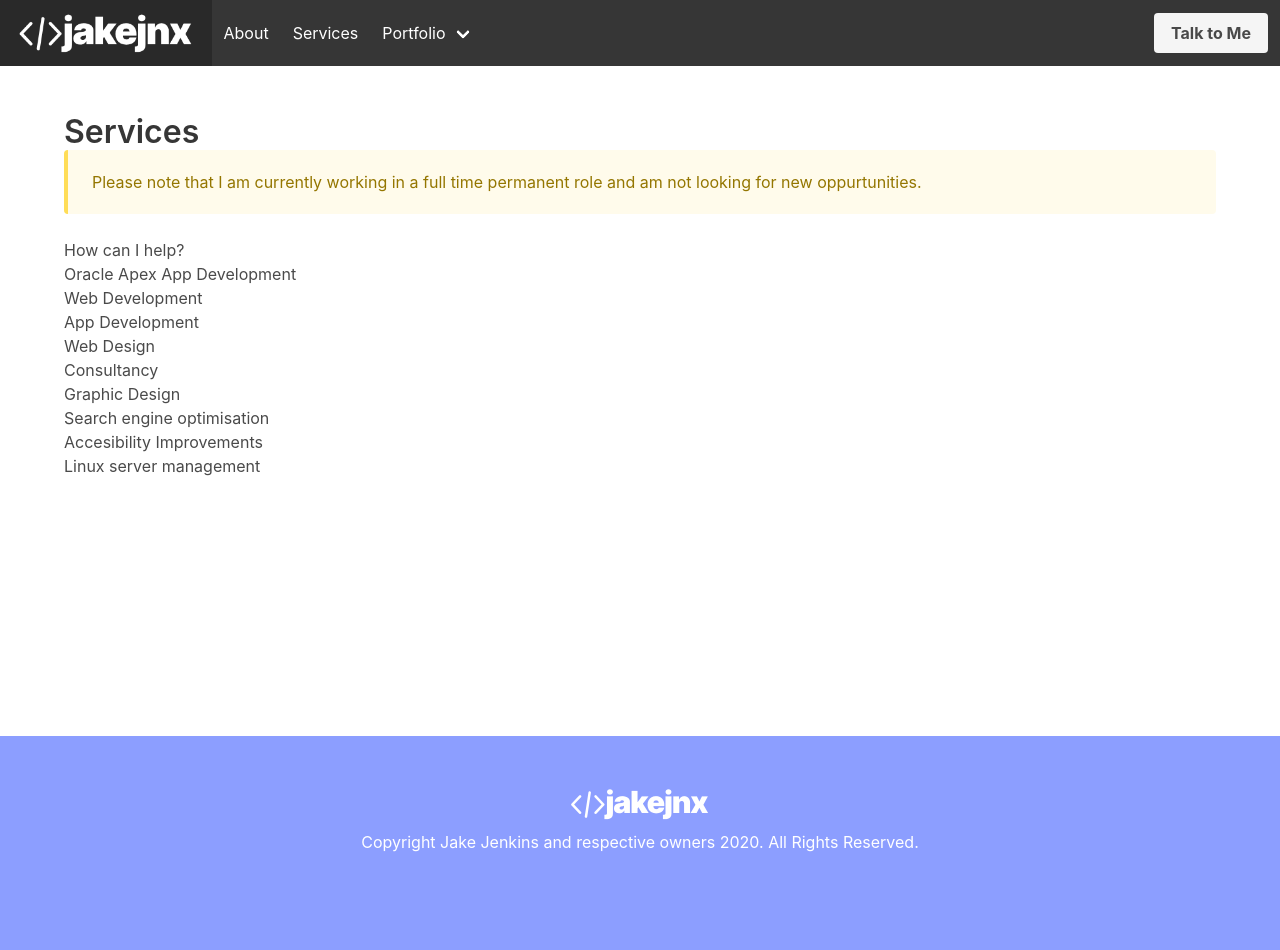
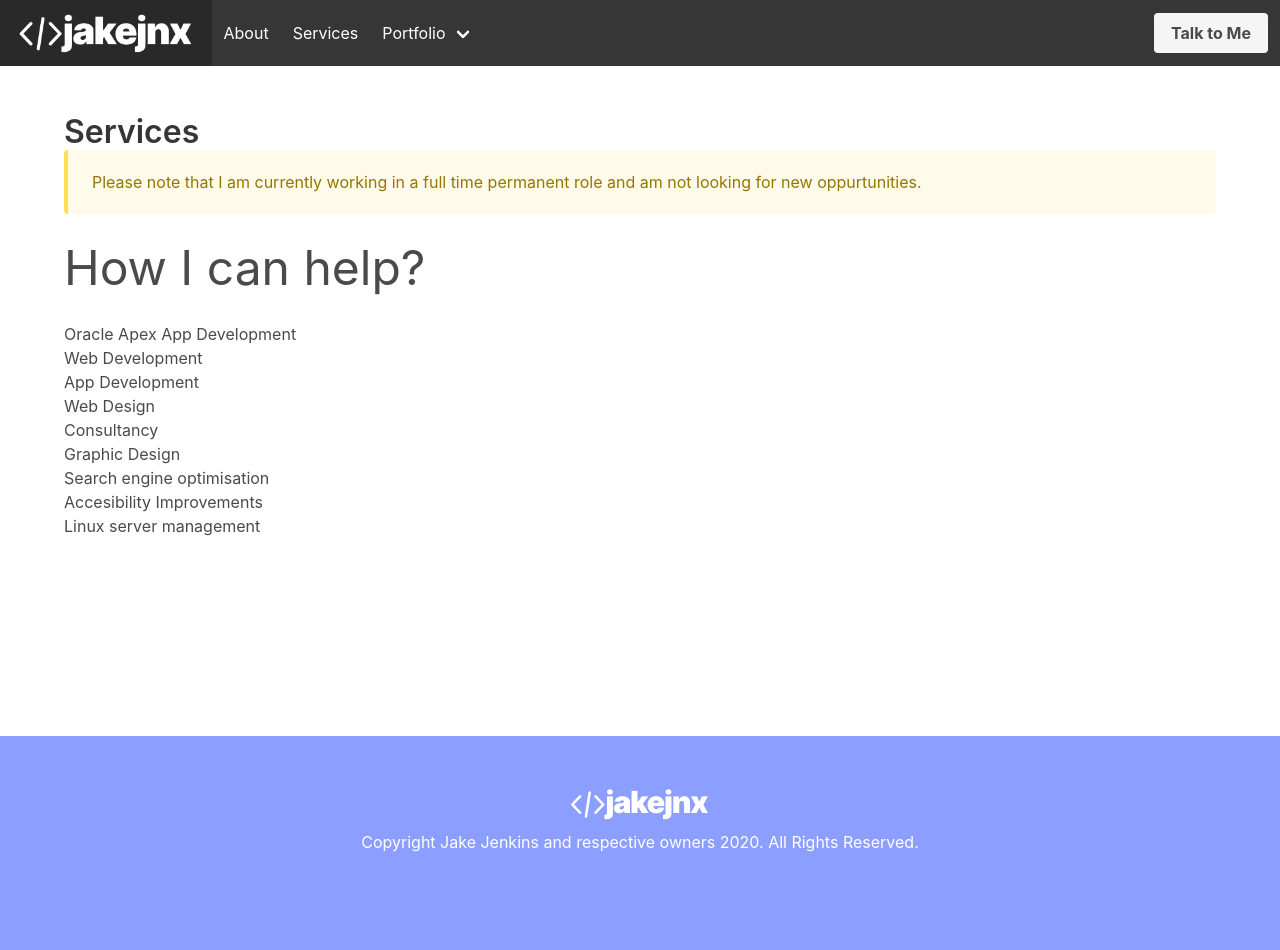
Before and after one commit to jake-jenkins/jjnx-bulma, a Jekyll site: the page built from services.md, in a window 1280 px wide. Built offline with Jekyll 4.4.1, drawn with Linux system fonts in a browser that asks for light colours.

Commit message:
Updated Services

```diff
--- a/services.md
+++ b/services.md
@@ -10,7 +10,7 @@ Please note that I am currently working in a full time permanent role and am not
   </div>
 </article>
 
-How can I help?
+<h1 class="subtitle is-1">How I can help?</h1>
 
 <ul>
 <li>Oracle Apex App Development</li>
```
